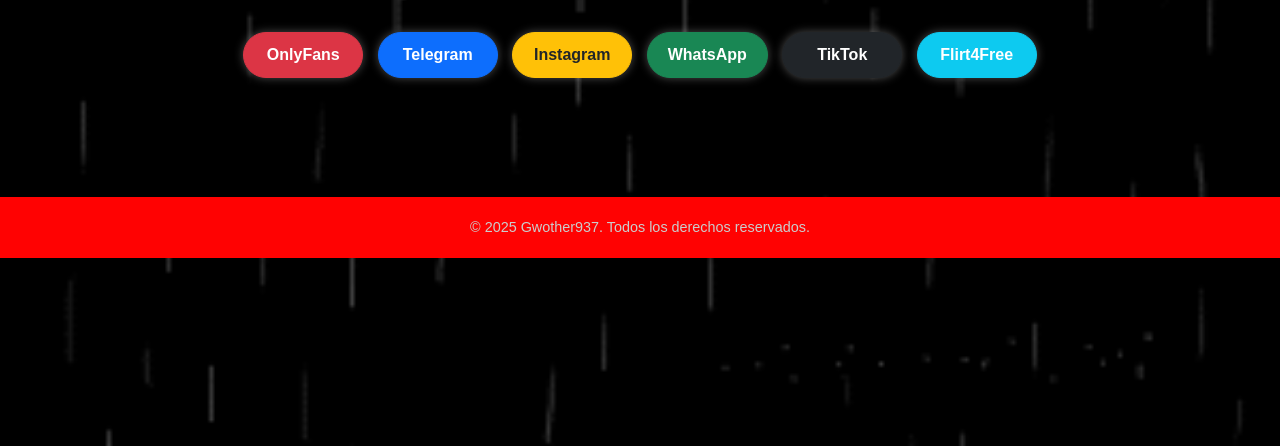
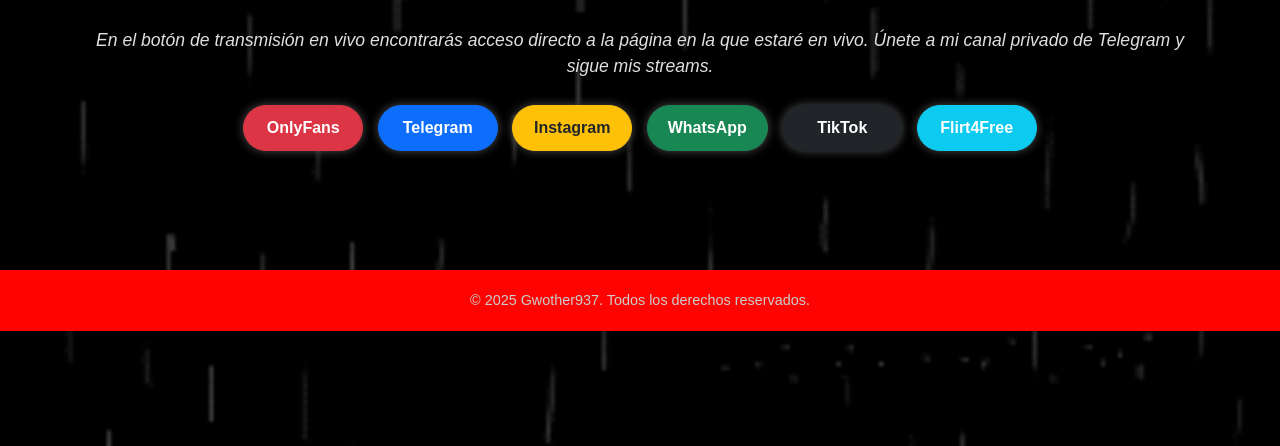
Before and after one commit to MatiasfelipeW/GWOTHER937, a plain HTML site: page index.html in a window 1280 px wide. Shown: the part 354-800 px from the top of the page. Drawn offline with nearby package versions, Linux system fonts and the light colour scheme.

Commit message:
Commit
Commit

```diff
--- a/index.html
+++ b/index.html
@@ -61,6 +61,12 @@
       animation: pulse 1.5s infinite;
     }
 
+    .live-info {
+      margin: 15px 0;
+      font-style: italic;
+      color: #e0e0e0;
+    }
+
     @keyframes pulse {
       0% {
         box-shadow: 0 0 0 0 rgba(255, 0, 0, 0.7);
@@ -108,6 +114,9 @@
     <p data-translate="description">🔥 Atrévete a descubrir mi mundo exclusivo 🔥<br>
     Contenido premium, sensualidad sin límites y acceso directo a mí.</p>
 
+    <!-- Nuevo texto añadido -->
+    <p class="live-info" data-translate="live_info">En el botón de transmisión en vivo encontrarás acceso directo a la página en la que estaré en vivo. Únete a mi canal privado de Telegram y sigue mis streams.</p>
+
     <!-- BOTONES REDES -->
     <div class="social-btns">
       <a href="https://onlyfans.com/Gwother937" target="_blank" class="btn btn-danger" data-translate="onlyfans">OnlyFans</a>
@@ -134,6 +143,7 @@
       es: {
         title: "Gwother937",
         description: "🔥 Atrévete a descubrir mi mundo exclusivo 🔥<br>Contenido premium, sensualidad sin límites y acceso directo a mí.",
+        live_info: "En el botón de transmisión en vivo encontrarás acceso directo a la página en la que estaré en vivo. Únete a mi canal privado de Telegram y sigue mis streams.",
         onlyfans: "OnlyFans",
         telegram: "Telegram",
         instagram: "Instagram",
@@ -146,6 +156,7 @@
       en: {
         title: "Gwother937",
         description: "🔥 Dare to discover my exclusive world 🔥<br>Premium content, limitless sensuality and direct access to me.",
+        live_info: "In the live streaming button you'll find direct access to the page where I'll be live. Join my private Telegram channel and follow my streams.",
         onlyfans: "OnlyFans",
         telegram: "Telegram",
         instagram: "Instagram",
@@ -158,6 +169,7 @@
       de: {
         title: "Gwother937",
         description: "🔥 Wage es, meine exklusive Welt zu entdecken 🔥<br>Premium-Inhalte, grenzenlose Sinnlichkeit und direkter Zugang zu mir.",
+        live_info: "Im Live-Streaming-Button findest du direkten Zugang zu der Seite, auf der ich live sein werde. Trete meinem privaten Telegram-Kanal bei und verfolge meine Streams.",
         onlyfans: "OnlyFans",
         telegram: "Telegram",
         instagram: "Instagram",
@@ -170,6 +182,7 @@
       ru: {
         title: "Gwother937",
         description: "🔥 Осмельтесь открыть для себя мой эксклюзивный мир 🔥<br>Премиум-контент, безграничная чувственность и прямой доступ ко мне.",
+        live_info: "В кнопке прямой трансляции вы найдете прямой доступ к странице, где я буду в эфире. Присоединяйтесь к моему приватному Telegram-каналу и следите за моими трансляциями.",
         onlyfans: "OnlyFans",
         telegram: "Telegram",
         instagram: "Instagram",
@@ -182,6 +195,7 @@
       zh: {
         title: "Gwother937",
         description: "🔥 敢于探索我的专属世界 🔥<br>优质内容，无限性感，直接与我互动。",
+        live_info: "在直播按钮中，您将找到我将直播的页面的直接访问链接。加入我的私人Telegram频道并关注我的直播。",
         onlyfans: "OnlyFans",
         telegram: "Telegram",
         instagram: "Instagram",
@@ -237,30 +251,7 @@
     document.addEventListener('DOMContentLoaded', function() {
       const preferredLanguage = localStorage.getItem('preferredLanguage') || 'es';
       changeLanguage(preferredLanguage);
-
-      // Opcional: Verificar si estás en vivo y actualizar el botón
-      // Esta parte dependería de tu API o sistema para saber si estás transmitiendo
-      // checkLiveStatus();
     });
-
-    // Función de ejemplo para verificar estado de transmisión
-    /*
-    function checkLiveStatus() {
-      fetch('TU_API_DE_ESTADO_LIVE')
-        .then(response => response.json())
-        .then(data => {
-          if (data.isLive) {
-            document.getElementById('liveButton').classList.add('live-active');
-          } else {
-            document.getElementById('liveButton').classList.remove('live-active');
-          }
-        })
-        .catch(error => console.error('Error checking live status:', error));
-    }
-
-    // Verificar cada minuto
-    setInterval(checkLiveStatus, 60000);
-    */
   </script>
 </body>
 </html>
```
